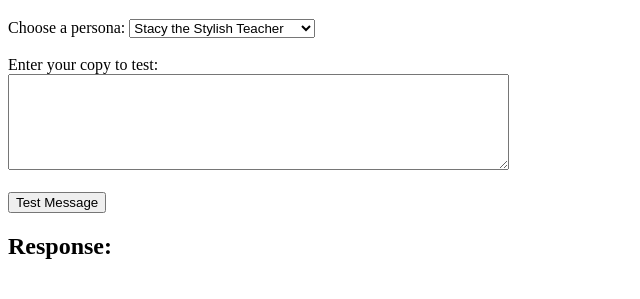
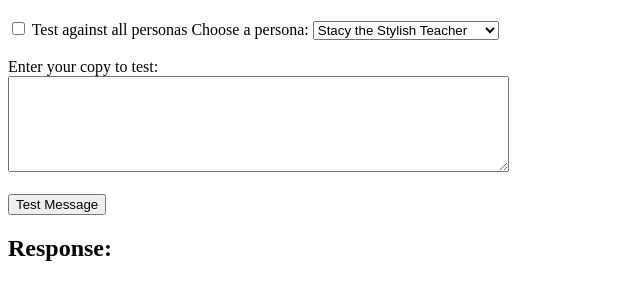
Before and after one commit to calypso254/soulmate, a plain HTML site: page index.html in a window 1280 px wide. Shown: the part 61-360 px from the top of the page, without its empty margins (0-640 px from the left). Drawn offline with Linux system fonts and the light colour scheme.

Commit message:
Update index.html

```diff
--- a/index.html
+++ b/index.html
@@ -6,9 +6,13 @@
 </head>
 <body>
   <h1>PenGems Message Testing Tool</h1>
-
+<label>
+  <input type="checkbox" id="testAll">
+  Test against all personas
+</label>
   <label for="persona">Choose a persona:</label>
   <select id="persona">
+
     <option value="Stacy the Stylish Teacher">Stacy the Stylish Teacher</option>
     <option value="Claire the Corporate Queen">Claire the Corporate Queen</option>
     <option value="Sam the Journal Addict">Sam the Journal Addict</option>
```
